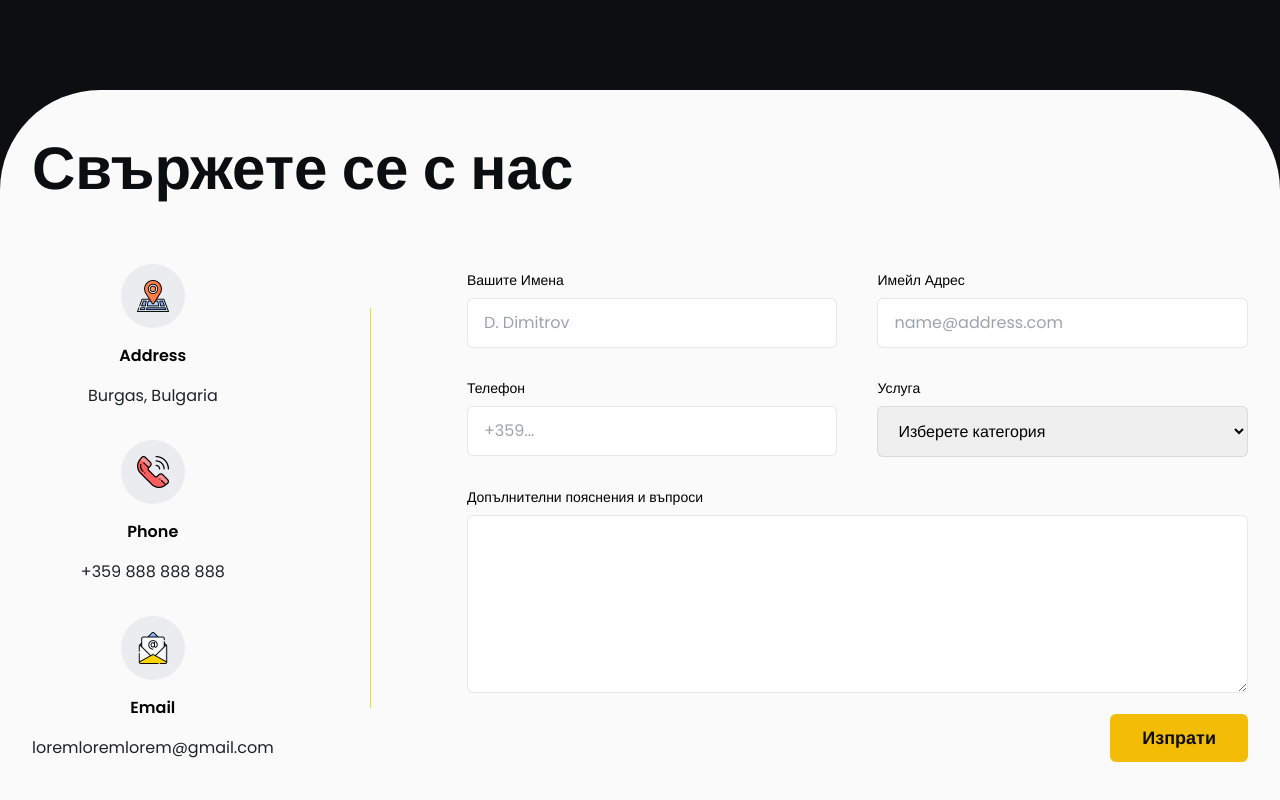
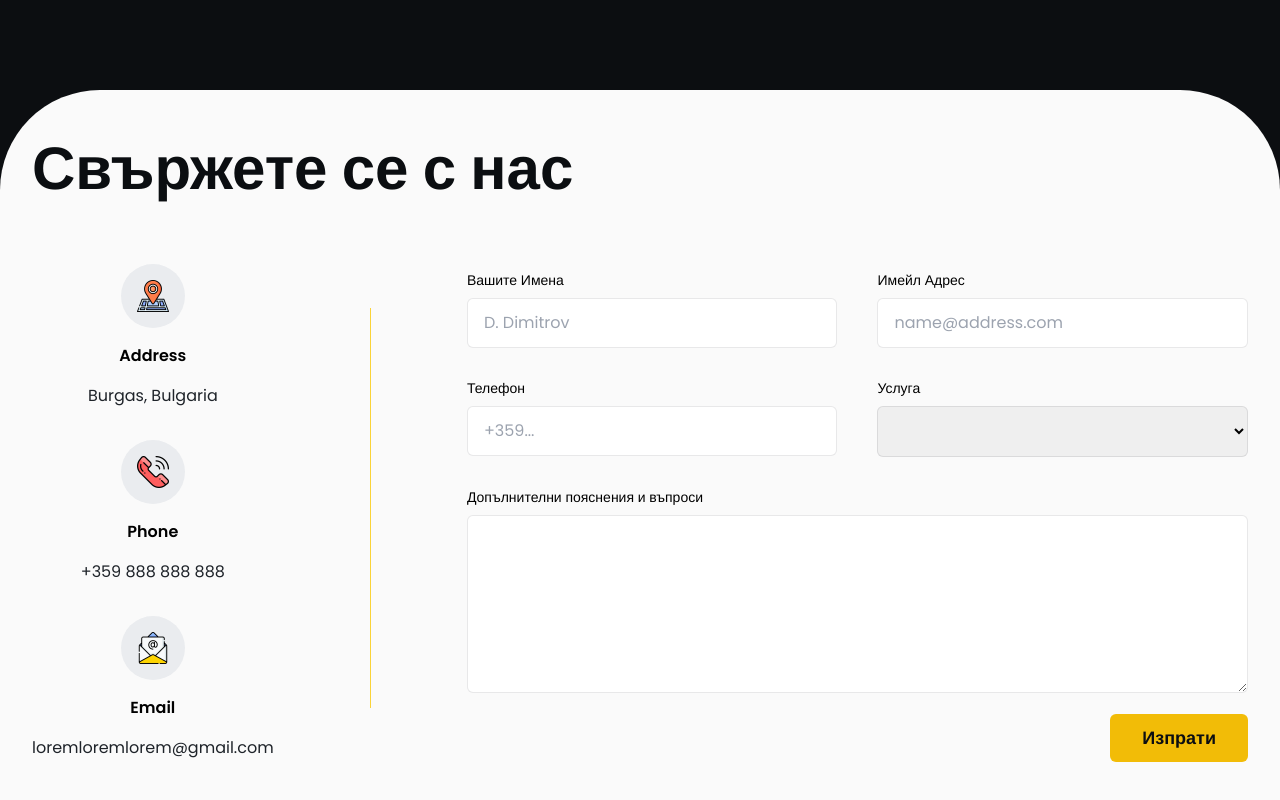
Before and after one commit to ddimitrov1108/sellstone, a React (Vite) app: page / in a window 1280 px wide. Shown: the part 2082-2882 px from the top of the page. Built offline with nearby package versions, Linux system fonts and the light colour scheme.

Commit message:
contacts init

```diff
--- a/src/components/ui/formik/Select.jsx
+++ b/src/components/ui/formik/Select.jsx
@@ -32,7 +32,7 @@ export default function Select({
             : "border-black-light/10 focus:outline-gold-main"
         )}
       >
-        <option value="" selected hidden>Изберете категория</option>
+        <option value="" selected hidden></option>
         {options.map((option, index) => (
           <option key={index} value={option} className="text-black-main">
             {option}
```
